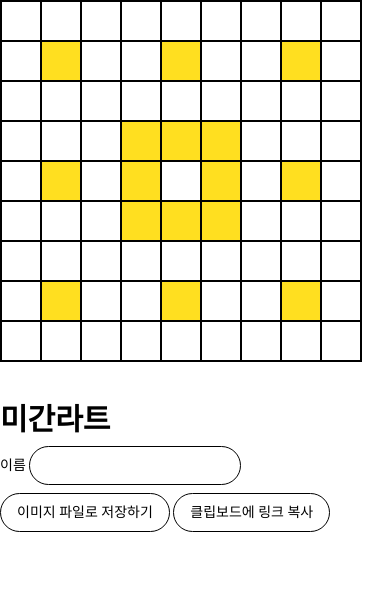
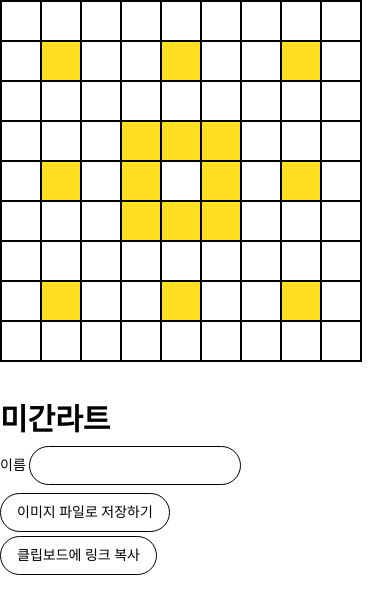
Before and after one commit to Migan178/migans-mandalart, a Svelte app: page / in a window 390 px wide. Shown: the top 614 px of the page. Built offline with nearby package versions, Linux system fonts and the light colour scheme; a web font is replaced by a local one.

Commit message:
feat: buttons are flex col in mobile

```diff
--- a/src/App.svelte
+++ b/src/App.svelte
@@ -51,18 +51,16 @@
 					onblur={handleBlur}
 				/>
 			</div>
-			<button
-				onclick={handleSave}
-				class="rounded-4xl border border-black px-4 py-2 duration-250 hover:cursor-pointer hover:text-zinc-800 dark:bg-slate-900 dark:text-zinc-200 dark:hover:text-white"
+			<div
+				class="flex flex-col gap-y-1 md:flex-row md:gap-x-1 md:gap-y-0"
 			>
-				이미지 파일로 저장하기
-			</button>
-			<button
-				onclick={handleShare}
-				class="rounded-4xl border border-black px-4 py-2 duration-250 hover:cursor-pointer hover:text-zinc-800 dark:bg-slate-900 dark:text-zinc-200 dark:hover:text-white"
-			>
-				클립보드에 링크 복사
-			</button>
+				<button onclick={handleSave} class="btn">
+					이미지 파일로 저장하기
+				</button>
+				<button onclick={handleShare} class="btn">
+					클립보드에 링크 복사
+				</button>
+			</div>
 		</div>
 	</div>
 </main>
--- a/src/app.css
+++ b/src/app.css
@@ -5,7 +5,6 @@
 	div[contenteditable="true"] {
 		@apply border border-black text-black ring-0 outline-none dark:bg-slate-900 dark:text-zinc-200;
 	}
-
 	div[contenteditable="true"] {
 		@apply flex flex-col items-center justify-center overflow-y-auto text-center break-all;
 	}
@@ -31,3 +30,7 @@
 		@apply dark:rounded-[10px] dark:border-4 dark:border-solid dark:border-transparent dark:bg-[#14213f] dark:bg-clip-padding;
 	}
 }
+
+@utility btn {
+	@apply w-fit rounded-4xl border border-black px-4 py-2 duration-250 hover:cursor-pointer hover:text-zinc-800 dark:bg-slate-900 dark:text-zinc-200 dark:hover:text-white;
+}
```
